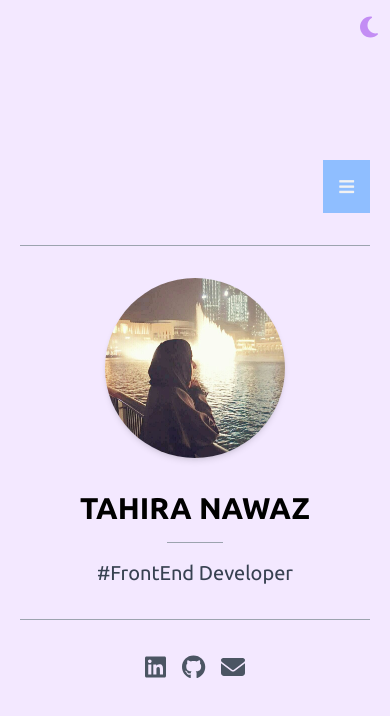
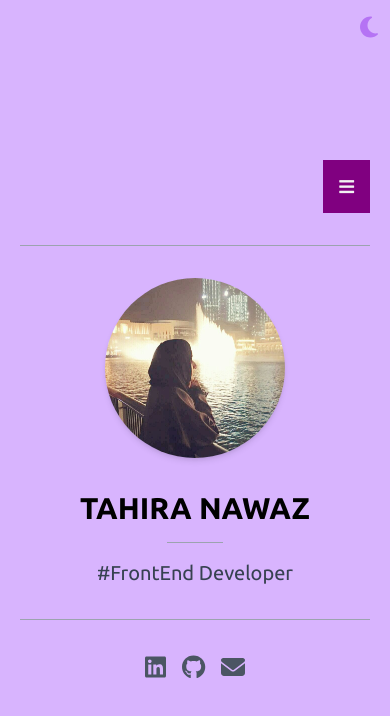
Before and after one commit to tahira17/Portfolio, a Vue app: page / in a window 390 px wide. Shown: the top 716 px of the page. Built offline with nearby package versions, Linux system fonts and the light colour scheme.

Commit message:
color changed

```diff
--- a/index.html
+++ b/index.html
@@ -5,7 +5,7 @@
   <meta charset="UTF-8" />
   <link rel="icon" type="image/svg+xml" href="/vite.svg" />
   <meta name="viewport" content="width=device-width, initial-scale=1.0" />
-  <title>Tahira Nawaz - A FrontEnd Developer</title>
+  <title>Tahira Nawaz - FrontEnd Developer</title>
 </head>
 
 <body>
--- a/src/App.vue
+++ b/src/App.vue
@@ -1,7 +1,7 @@
 <template>
   <div :class="isDarkMode ? 'dark' : ''">
     <div
-      class="bg-purple-100 min-h-screen sm:p-10 p-5 flex flex-col justify-center dark:bg-[#0F172A] duration-500 transition-all ease-in-out">
+      class="bg-purple-300 min-h-screen sm:p-10 p-5 flex flex-col justify-center dark:bg-[#0F172A] duration-500 transition-all ease-in-out">
       <button @click="toggleDarkMode" class="animate-pulse">
         <ModeToggler :class="isDarkMode ? 'fa-solid fa-sun' : 'fa-solid fa-moon'" />
       </button>
@@ -17,7 +17,7 @@
 <script setup>
 import Navigation from './components/Navigation.vue'
 import ModeToggler from './components/ModeToggler.vue';
-import CardHeader from './components/CardHeader.vue';
+// import CardHeader from './components/CardHeader.vue';
 import CardFooter from './components/CardFooter.vue';
 
 
--- a/src/components/Navigation.vue
+++ b/src/components/Navigation.vue
@@ -57,7 +57,7 @@ export default {
 
   <style scoped>
 .icon {
-  background: #8dbdfffa !important;
+  background: purple !important;
 }
 .topnav {
   overflow: hidden;
```
